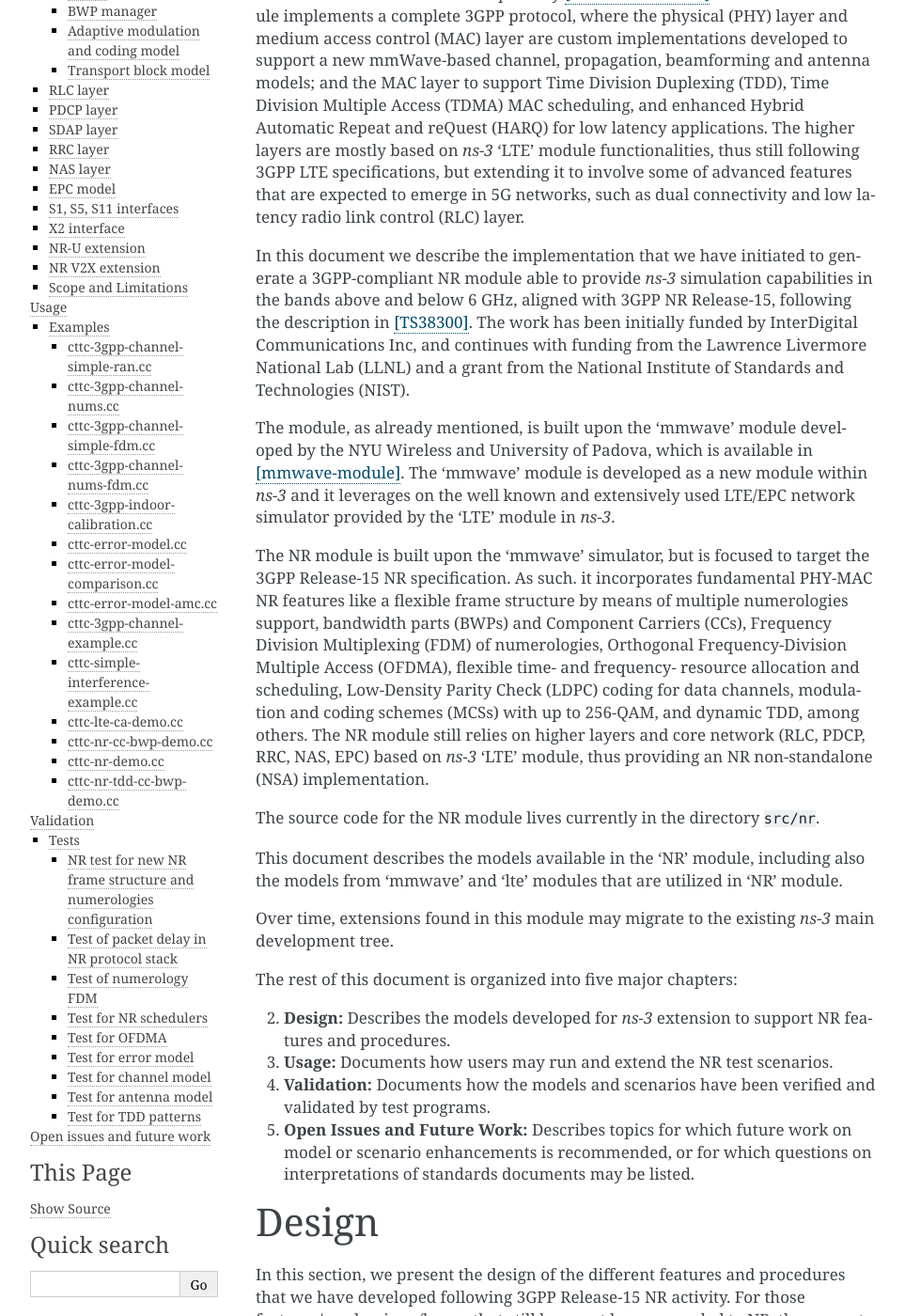
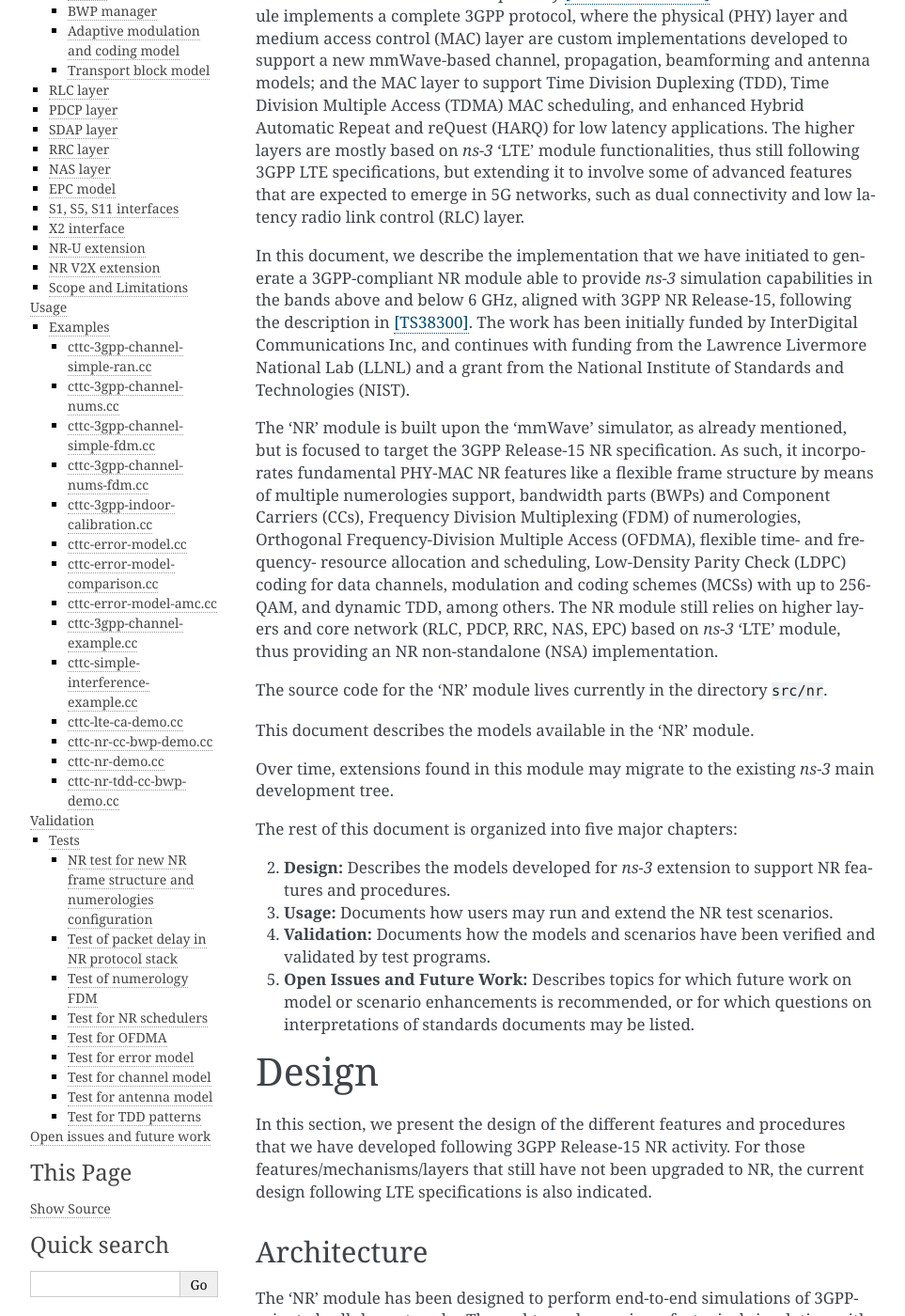
Before and after one commit to QiuYukang/5G-LENA, a Sphinx documentation site: the page built from doc/source/nr-module.rst, in a window 1280 px wide and 1400 px high, scrolled down 618 px. Shown: the whole window at 94% size, without its empty margins (148-1111 px from the left). Built offline with Sphinx 7.4.7, drawn with Linux system fonts in a browser that asks for light colours; formulas are drawn with MathJax 3; some of the changed text lies outside the part shown.

Commit message:
doc: intro update

```diff
--- a/doc/source/nr-module.rst
+++ b/doc/source/nr-module.rst
@@ -42,8 +42,7 @@ following 3GPP LTE specifications,
 but extending it to involve some of advanced features that are expected to emerge in 5G networks,
 such as dual connectivity and low latency radio link control (RLC) layer.
 
-
-In this document we describe the implementation that we have initiated to generate
+In this document, we describe the implementation that we have initiated to generate
 a 3GPP-compliant NR module able to
 provide |ns3| simulation capabilities in the bands above and below 6 GHz,
 aligned with 3GPP NR Release-15, following the description in [TS38300]_.
@@ -52,15 +51,8 @@ funded by InterDigital Communications Inc, and continues with funding from the
 Lawrence Livermore National Lab (LLNL) and
 a grant from the National Institute of Standards and Technologies (NIST).
 
-
-The module, as already mentioned, is built upon the 'mmwave' module developed by the NYU Wireless
-and University of Padova, which is available in [mmwave-module]_. The 'mmwave' module
-is developed as a new module within |ns3| and
-it leverages on the well known and extensively used LTE/EPC network simulator
-provided by the 'LTE' module in |ns3|.
-
-The NR module is built upon the 'mmwave' simulator, but is focused to
-target the 3GPP Release-15 NR specification. As such. it
+The 'NR' module is built upon the 'mmWave' simulator, as already mentioned, but is focused to
+target the 3GPP Release-15 NR specification. As such, it
 incorporates fundamental PHY-MAC NR features like a flexible frame structure by means of
 multiple numerologies support, bandwidth parts (BWPs) and Component Carriers (CCs),
 Frequency Division Multiplexing (FDM) of
@@ -71,10 +63,9 @@ modulation and coding schemes (MCSs) with up to 256-QAM, and dynamic TDD, among
 The NR module still relies on higher layers and core network (RLC, PDCP, RRC, NAS, EPC)
 based on |ns3| 'LTE' module, thus providing an NR non-standalone (NSA) implementation.
 
-The source code for the NR module lives currently in the directory ``src/nr``.
+The source code for the 'NR' module lives currently in the directory ``src/nr``.
 
-This document describes the models available in the 'NR' module, including also the models
-from 'mmwave' and 'lte' modules that are utilized in 'NR' module.
+This document describes the models available in the 'NR' module.
 
 Over time, extensions found in this module may migrate to the existing |ns3| main development tree.
 
```
